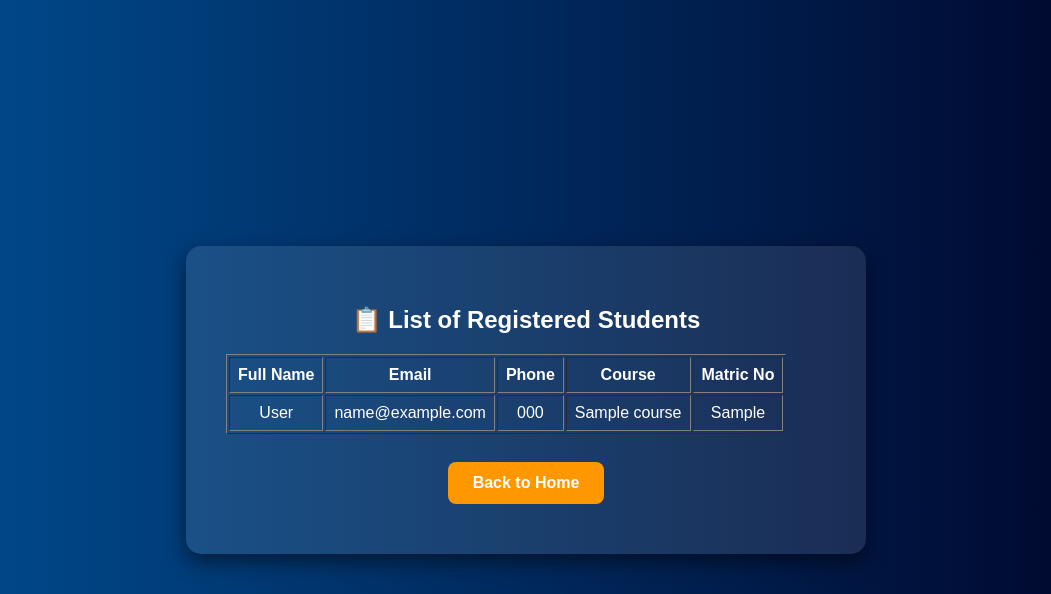
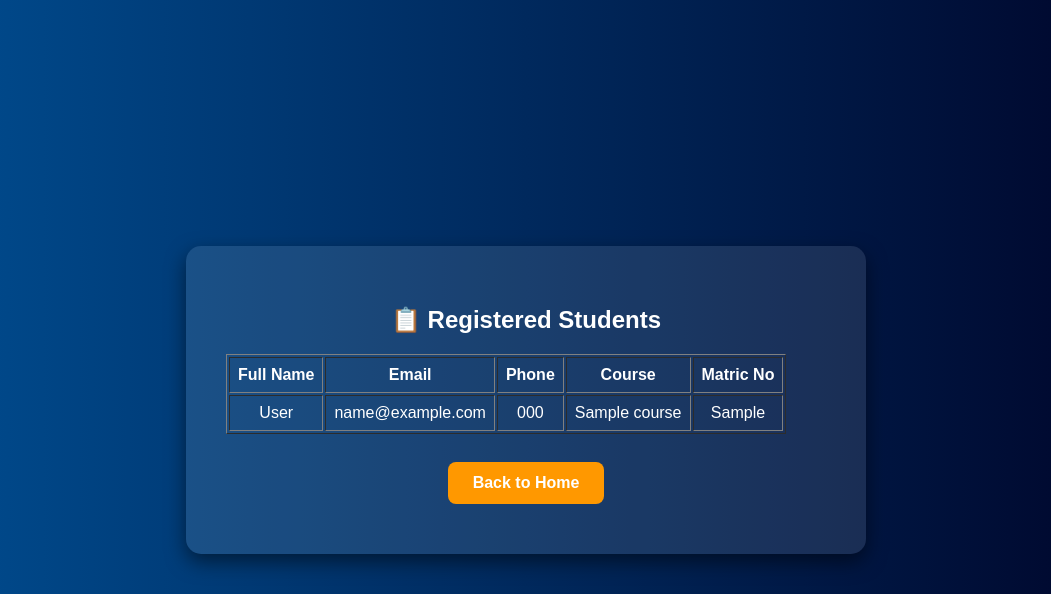
Before and after one commit to sb114339-collab/sunnybright-portal, a Flask app: template templates/students.html in a window 1280 px wide. Shown: the top 594 px of the page, without its empty margins (114-1165 px from the left). Run offline with Flask 3, Linux system fonts and the light colour scheme; the template is opened without the code that fills it: most values are stand-ins (such as "Sample title", 1, 10 or a date in 2020).

Commit message:
Update students.html
added

```diff
--- a/templates/students.html
+++ b/templates/students.html
@@ -8,7 +8,7 @@
 </head>
 <body>
   <div class="container">
-    <h2>📋 List of Registered Students</h2>
+    <h2>📋 Registered Students</h2>
     <table border="1" cellpadding="8">
       <tr>
         <th>Full Name</th>
@@ -31,4 +31,4 @@
     <a href="/" class="btn">Back to Home</a>
   </div>
 </body>
-        </html>
+</html>
```
